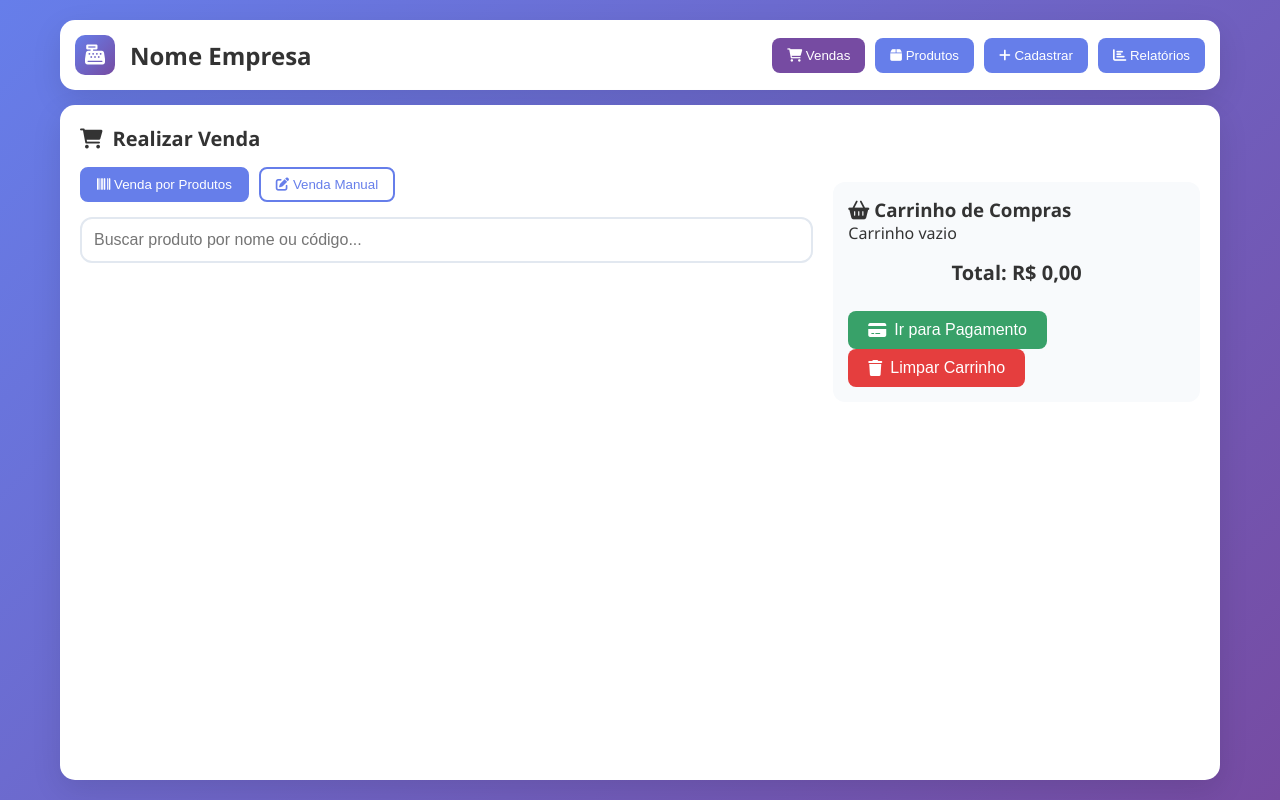
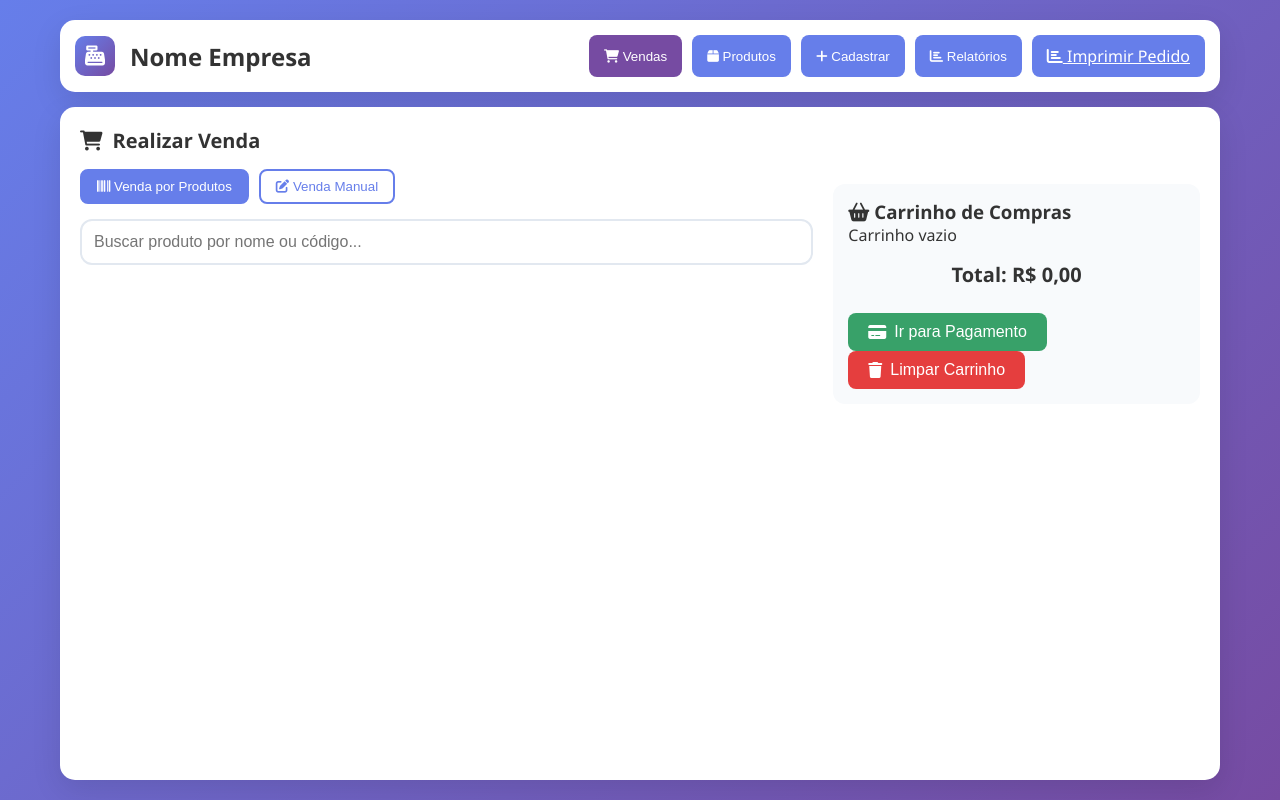
Before and after one commit to dipfood/shop, a plain HTML site: page PDV.HTML in a window 1280 px wide. Drawn offline with Linux system fonts and the light colour scheme.

Commit message:
Update PDV.HTML

```diff
--- a/PDV.HTML
+++ b/PDV.HTML
@@ -671,6 +671,9 @@
                 <button class="nav-btn" onclick="showSection('relatorios')">
                     <i class="fas fa-chart-bar"></i> Relatórios
                 </button>
+                <a href="relatorios.html" class="nav-btn">
+                    <i class="fas fa-chart-bar"></i> Imprimir Pedido
+                </a>
             </div>
         </header>
 
```
